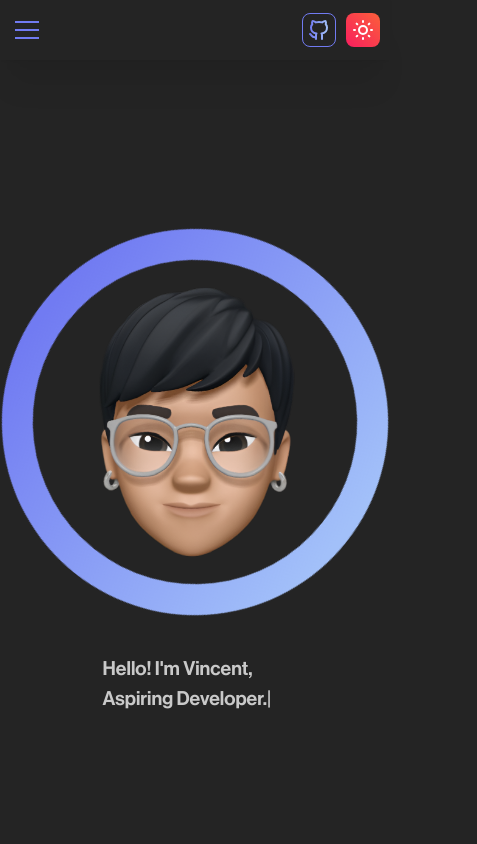
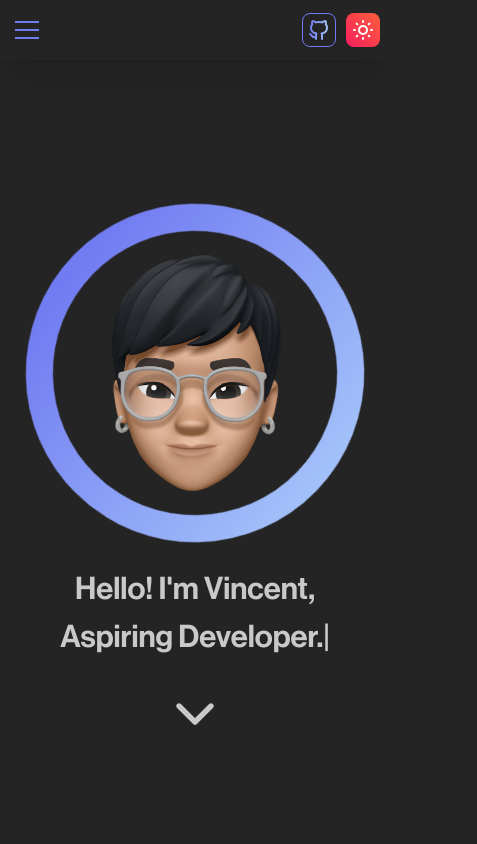
Before and after one commit to vincentz6/website, a React (Vite) app: page / in a window 390 px wide. Shown: the top 844 px of the page, 477 px wide, since content can reach past the window. Built offline with nearby package versions, Linux system fonts and the light colour scheme.

Commit message:
responsive testing

```diff
--- a/src/components/Avatar/Avatar.module.css
+++ b/src/components/Avatar/Avatar.module.css
@@ -1,7 +1,9 @@
 .wrapper {
     position: relative;
-    width: 400px;
+    min-width: 22rem;
+    width: 30vw;
     aspect-ratio: 1;
+    transition: width 0.3s ease;
   }
 
 .svg {
@@ -10,7 +12,7 @@
     height: auto;
     position: relative;
     z-index: 0;
-    animation: scale-rotate 3s linear infinite;
+    animation: rotate 3s linear infinite;
 }
 .imageWrapper {
     position: absolute;
@@ -33,14 +35,11 @@
     pointer-events: none;
 }
 
-@keyframes scale-rotate {
+@keyframes rotate {
     0% {
-      transform: scale(1) rotate(0deg);
-    }
-    50% {
-      transform: scale(1.02) rotate(180deg);
+      transform: rotate(0deg);
     }
     100% {
-      transform: scale(1) rotate(360deg);
+      transform: rotate(360deg);
     }
   }
--- a/src/components/NavigationButton/NavigationButton.module.css
+++ b/src/components/NavigationButton/NavigationButton.module.css
@@ -30,7 +30,7 @@
     font-size: clamp(0.5rem, 1vw + 0.4rem, 2rem);
     transition: font-size 0.3s ease;
     align-self: center;
-    font-weight: var(--mantine-heading-font-weight);;
+    font-weight: var(--mantine-heading-font-weight);
 }
 
 @media (max-width: 47.99em) {
--- a/src/components/Welcome/Welcome.module.css
+++ b/src/components/Welcome/Welcome.module.css
@@ -1,11 +1,26 @@
 .welcome {
-    height: calc(100vh - 60px);
+  height: calc(100vh - 60px);
+  align-items: center;
   }
 
-  .title {
-    font-size: 5vw;
-    font-family: 'Neue Haas Display', sans-serif;
-    display: block;
-    white-space: pre-line;
-    min-width: 15ch;
+.title {
+  font-size: clamp(2em, 5.5vw, 6em);
+  font-family: 'Neue Haas Display', sans-serif;
+  display: block;
+  white-space: pre-line;
+  transition: font-size 0.3s ease;
+  min-width: 20ch;
+  min-height: 5.5ch;
+}
+
+.chevron {
+  width: 64px;
+  height: 64px;
+}
+
+@media (max-width: 61.99em){
+  .title{
+    font-size: 8vw;
+    text-align: center;
   }
+}
--- a/src/components/Welcome/Welcome.tsx
+++ b/src/components/Welcome/Welcome.tsx
@@ -1,27 +1,19 @@
-import { Flex, Center } from "@mantine/core";
+import { Grid, Flex, Center, ActionIcon } from "@mantine/core";
 import { TypeAnimation } from "react-type-animation";
 import { Avatar } from "../Avatar/Avatar";
+import { IconChevronDown } from "@tabler/icons-react";
 import classes from "./Welcome.module.css";
 
 export function Welcome() {
   return (
-    <Flex
-      direction={{
-        base: "column",
-        xs: "column",
-        sm: "column",
-        md: "column",
-        lg: "row",
-        xl: "row",
-      }}
-      align="center"
-      justify="center"
-      gap="xl"
-      className={classes.welcome}
-    >
+    <Flex className={classes.welcome} justify="center">
+      <Grid justify="center" align="center">
+        <Grid.Col span={{ base: 12, md: 5 }}>
           <Center>
             <Avatar />
           </Center>
+        </Grid.Col>
+        <Grid.Col span={{ base: 12, md: 7 }}>
           <TypeAnimation
             sequence={[
               "Hello! I'm Vincent,\n Aspiring Developer.",
@@ -37,6 +29,15 @@ export function Welcome() {
             repeat={Infinity}
             className={classes.title}
           />
+        </Grid.Col>
+        <ActionIcon
+          variant="transparent"
+          size="auto"
+          className={classes.chevronWrapper}
+        >
+          <IconChevronDown className={classes.chevron} />
+        </ActionIcon>
+      </Grid>
     </Flex>
   );
 }
```
Lines whose indentation alone changed are shown as unchanged.
